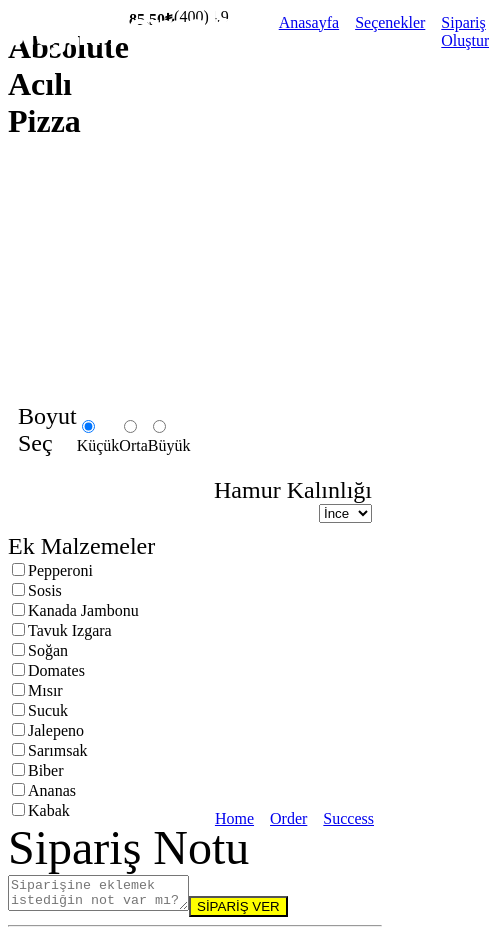
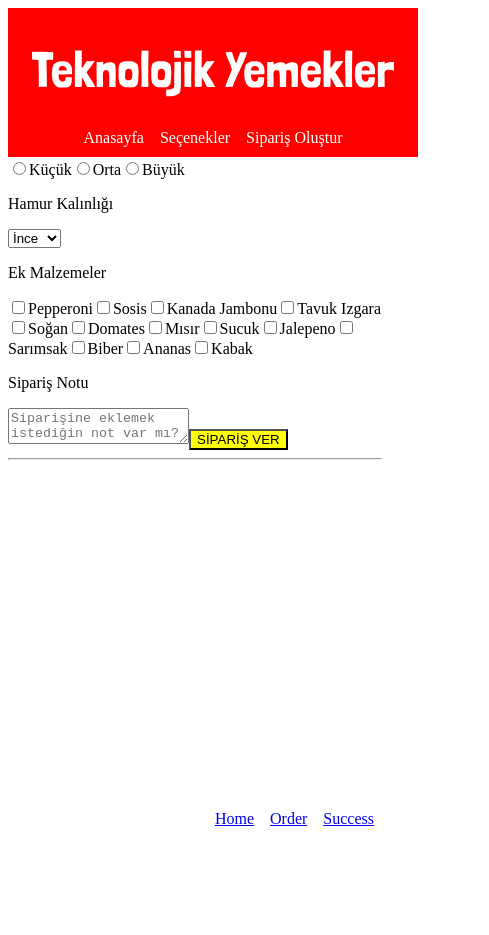
Before and after one commit to gokce-tezel-avsar/PizzaChallenge, a React (Vite) app: page /order in a window 390 px wide. Shown: the whole page, 489 px wide, since content can reach past the window. After the commit the page ends 844 px from the top, so only its background shows below. Built offline with nearby package versions, Linux system fonts and the light colour scheme.

Commit message:
home son düzenleme responsive

```diff
--- a/src/pages/Home.jsx
+++ b/src/pages/Home.jsx
@@ -9,8 +9,8 @@ justify-content: center`
 
 
 const Logo = styled.img`
-position: relative;
-margin: 3rem;
+margin-top: 4rem;
+margin-bottom:3rem;
 `;
 const Hero = styled.div`
   position: absolute;
@@ -32,8 +32,9 @@ font-family:"Roboto condensed"
 
 const Paragraf = styled.p`
 color:white;
-font-size:4rem;
-padding:0.5rem;
+text-align:center;
+margin:0;
+font-size:3rem;
 `
 
 
--- a/src/pages/Order.jsx
+++ b/src/pages/Order.jsx
@@ -1,150 +1,120 @@
-import React, { useState } from 'react';
-import { NavLink } from 'react-router-dom/cjs/react-router-dom.min';
+import React, { useState, useEffect } from 'react';
 import styled from 'styled-components';
 import SubmitBtn from '../components/SubmitBtn.jsx';
-import "./order.css"
+import { Link  } from 'react-router-dom';
+import axios from "axios";
 
-const Nav = styled.nav`
+const Header = styled.header`
+  display: flex;
+  flex-direction: column;
+  position: absolute;
+  justify-content: center;
+  align-items: center;
+  padding: 10px;
+  width:100vw;
+  height:auto;
+  margin: 0;
+  background-color: red;
+`;
+
+const Logo = styled.img`
+  justify-content: center;
+  padding: 2rem;
+`;
+
+const StyledNav = styled.nav`
   display: flex;
   gap: 1rem;
 `;
 
-const Price = styled.span`
-  font-weight: bold;
-  color: black;
+const StyledLink = styled(Link)`
+  color: white;
+  text-decoration: none;
+
+`;
+
+const Section = styled.section`
+  display: flex;
+  width:100wv;
+  flex-direction:row;
+  align-items:center;
+  justify-content:center;
+
 `;
 
 function Order() {
-  const [boyut, setBoyut] = useState('küçük');
-  const [hamur, setHamur] = useState('ince');
-  const [toppings, setToppings] = useState([]);
-  const [note, setNote] = useState('');
+  return (
+    <>
+    <div>
+      <Header>
+        <Logo src="/images/iteration-1-images/logo.svg" alt="logo" />
+        <StyledNav>
+          <StyledLink to="/anasayfa">Anasayfa</StyledLink>
+          <StyledLink to="/seçenekler">Seçenekler</StyledLink>
+          <StyledLink to="/sipariş-oluştur">Sipariş Oluştur</StyledLink>
+        </StyledNav>
+      </Header>
 
-  const handleToppingChange = (e) => {
-    const { value, checked } = e.target;
-    setToppings((prev) =>
-      checked ? [...prev, value] : prev.filter((topping) => topping !== value)
-    );
-  };
-  const handleSubmit = () => {
-    const orderDetails = {
-      boyut,
-      hamur,
-      toppings,
-      note,
-    };
-    console.log('Order submitted:', orderDetails);
-    alert('Siparişiniz başarıyla oluşturuldu!');
-  };
-
-  return (
-    <div className='div'>
-    <header className='header'>
-    <img src="/images/iteration-1-images/logo.svg" alt="logo" />
-        <Nav>
-
-          <NavLink
-            to="/anasayfa"
-            className={({ isActive }) => (isActive ? 'font-bold' : 'font-normal')}
-          >
-            Anasayfa
-          </NavLink>
-          <NavLink
-            to="/seçenekler"
-            className={({ isActive }) => (isActive ? 'font-bold' : 'font-normal')}
-          >
-            Seçenekler
-          </NavLink>
-          <NavLink
-            to="/sipariş-oluştur"
-            className={({ isActive }) => (isActive ? 'font-bold' : 'font-normal')}
-          >
-            Sipariş Oluştur
-          </NavLink>
-        </Nav>
-        </header>
-
-      <main className='main'>
-        <div className="main-baslik">
+      <Section>
         <h1>Absolute Acılı Pizza</h1>
-        <Price>85.50₺</Price> <span>(400)</span> <span>4.9</span>
+        <p>85.50₺</p> <p>(400)</p> <p>4.9</p>
+      </Section>
+      <p>Frontend Dev olarak hala position absolute pizza</p>
 </div>
-        <p>Frontend Dev olaraka hala position absolute pizza</p>
-      </main>
       <div>
-      <form className="boyut-form">
+        <form>
           <p>Boyut Seç</p>
-        <label>
-          <input
-            checked={boyut === 'küçük'}
-            name="boyut"
-            type="radio"
-            value="küçük"
-            onChange={(e) => setBoyut(e.target.value)}
-          />
-          Küçük
+          {['Küçük', 'Orta', 'Büyük'].map((size) => (
+            <label key={size}>
+              <input name="boyut" type="radio" value={size.toLowerCase()} />
+              {size}
             </label>
-        <label>
-          <input
-            checked={boyut === 'orta'}
-            name="boyut"
-            type="radio"
-            value="orta"
-            onChange={(e) => setBoyut(e.target.value)}
-          />
-          Orta
-        </label>
-        <label>
-          <input
-            checked={boyut === 'büyük'}
-            name="boyut"
-            type="radio"
-            value="büyük"
-            onChange={(e) => setBoyut(e.target.value)}
-          />
-          Büyük
-        </label>
+          ))}
         </form>
 
         <form className="hamur-form">
           <p>Hamur Kalınlığı</p>
-        <select value={hamur} onChange={(e) => setHamur(e.target.value)}>
+          <select>
             <option value="ince">İnce</option>
             <option value="orta">Orta</option>
-          <option value="kalin">Kalın</option>
+            <option value="kalın">Kalın</option>
           </select>
         </form>
 
         <form className="topping-form">
           <p>Ek Malzemeler</p>
-        {['Pepperoni', 'Sosis', 'Kanada Jambonu', 'Tavuk Izgara', 'Soğan', 'Domates', 'Mısır', 'Sucuk', 'Jalepeno', 'Sarımsak', 'Biber', 'Ananas', 'Kabak'].map((topping) => (
-          <label key={topping}>
-            <input
-              type="checkbox"
-              value={topping}
-              checked={toppings.includes(topping)}
-              onChange={handleToppingChange}
-            />
+          {[
+            'Pepperoni',
+            'Sosis',
+            'Kanada Jambonu',
+            'Tavuk Izgara',
+            'Soğan',
+            'Domates',
+            'Mısır',
+            'Sucuk',
+            'Jalepeno',
+            'Sarımsak',
+            'Biber',
+            'Ananas',
+            'Kabak',
+          ].map((topping, index) => (
+            <label key={index}>
+              <input type="checkbox" value={topping} />
               {topping}
             </label>
           ))}
         </form>
       </div>
+
       <div>
         <form className="not-form">
           <p>Sipariş Notu</p>
-        <textarea
-          id="comment"
-          placeholder="Siparişine eklemek istediğin not var mı?"
-          value={note}
-          onChange={(e) => setNote(e.target.value)}
-        ></textarea>
-        <SubmitBtn onSubmit={handleSubmit} />
+          <textarea id="comment" placeholder="Siparişine eklemek istediğin not var mı?"></textarea>
+          <SubmitBtn />
         </form>
         <hr />
       </div>
-
-    </div>
+      </>
   );
 }
 
--- a/src/pages/Success.jsx
+++ b/src/pages/Success.jsx
@@ -1,24 +1,44 @@
 import React from 'react';
 import styled from 'styled-components';
-import "./success.css"
 
+const sayfaStili = {
+  backgroundColor:"red",
+  witdh:"100%",
+  heigth:"100%"
 
+}
+
+const Logo = styled.img`
+display:block;
+align-item:center;
+`
+
+const Paragraf = styled.p`
+font-size: 3rem;
+color: white;
+align-items: center;
+justify-content: center;`
+
+const Section = styled.section`
+display: flex;
+flex-direction: column;
+align-items: center;
+`
 
 
 function Success() {
   return (
 
-    <main>
-    <div className='success'>
-  <img src="/images/iteration-1-images/logo.svg" alt="logo" />
-  </div>
+    <div style={sayfaStili}>
 
-      <div className="success-page">
-        <p>TEBRİKLER!</p>
-          <p>SİPARİŞİNİZ ALINDI!</p>
-      </div>
+       <Logo src="/images/iteration-1-images/logo.svg" alt="logo" />
 
-    </main>
+      <Section>
+         <Paragraf>TEBRİKLER!</Paragraf>
+          <Paragraf>SİPARİŞİNİZ ALINDI!</Paragraf>
+      </Section>
+
+    </div>
 
   );
 }
--- a/src/pages/order.css
+++ b/src/pages/order.css
@@ -1,8 +1,4 @@
-html{
-background-color: white;
-padding: 0;
-margin: 0;
-}
+
 .div{
     padding: 0;
     margin: 0;
--- a/src/pages/success.css
+++ /dev/null
@@ -1,25 +0,0 @@
-.success{
-    display: flex;
-    flex-direction: column;
-    background-color:#CE2829;
-    align-items: center;
-    justify-content: baseline;
-    padding: 10%;
-}
-.success-page{
-display: flex;
-flex-direction: column;
-height: 100%;
-width: 100%;
-align-items: center;
-justify-content: center;
-
-}
-p{
-font-size: 3rem;
-padding: 0;
-margin: 0;
-color: white;
-align-items: center;
-justify-content: center;
-}
```
Lines whose indentation alone changed are shown as unchanged.
